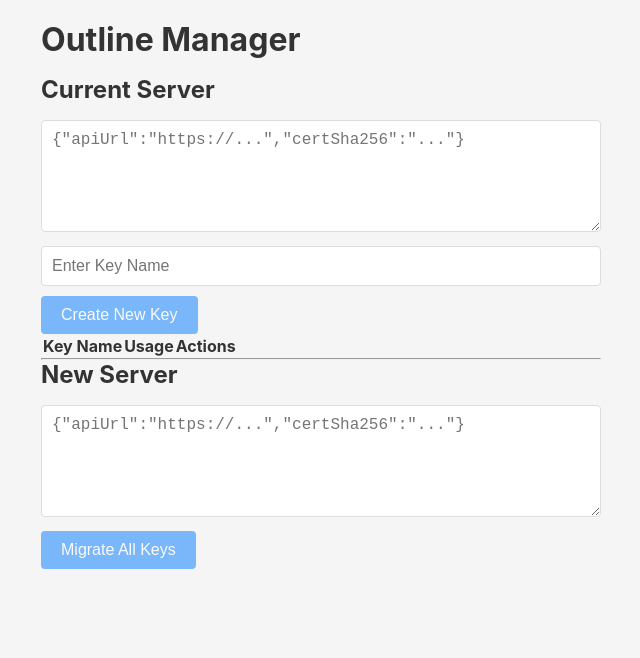
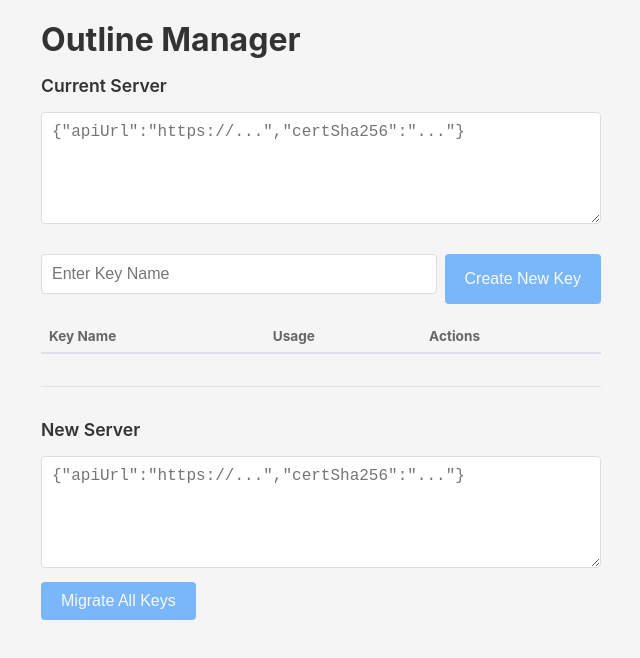
Before and after one commit to mrlinnth/outline-keys-manager, a React (Vite) app in the folder frontend/: page / in a window 1280 px wide. Shown: the top 658 px of the page, without its empty margins (319-959 px from the left). Built offline with nearby package versions, Linux system fonts and the light colour scheme.

Commit message:
style: update v2 dashboard styles

```diff
--- a/frontend/src/index.css
+++ b/frontend/src/index.css
@@ -22,6 +22,12 @@
 }
 
 h1, h2, h3 {
+  margin-bottom: 1rem;
+}
+
+section h2 {
+  font-size: 1.1rem;
+  font-weight: 600;
   margin-bottom: 1rem;
 }
 
@@ -66,39 +72,74 @@
   cursor: wait;
 }
 
-/* ── Tab bar ──────────────────────────────────────────── */
-.tab-bar {
-  display: flex;
-  gap: 4px;
-  margin-bottom: 24px;
-  border-bottom: 2px solid #dee2e6;
-  padding-bottom: 0;
+hr {
+  margin: 2rem 0;
+  border: none;
+  border-top: 1px solid #dee2e6;
 }
 
-.tab {
-  padding: 10px 20px;
-  border: none;
-  border-bottom: 3px solid transparent;
-  background: none;
-  color: #6c757d;
-  font-size: 16px;
-  cursor: pointer;
-  border-radius: 0;
-  transition: color 0.15s, border-color 0.15s;
-  margin-bottom: -2px;
+table {
+  width: 100%;
+  border-collapse: collapse;
+  margin-top: 1rem;
 }
 
-.tab:hover:not(:disabled) {
-  background-color: transparent;
-  color: #333;
-  border-bottom-color: #adb5bd;
+th {
+  text-align: left;
+  padding: 0.5rem;
+  border-bottom: 2px solid #dee2e6;
+  font-size: 0.85rem;
+  color: #666;
 }
 
-.tab.active {
-  color: #007bff;
-  border-bottom-color: #007bff;
-  font-weight: 600;
-  background-color: transparent;
+td {
+  padding: 0.5rem;
+  border-bottom: 1px solid #f0f0f0;
+  vertical-align: middle;
+}
+
+tr:last-child td {
+  border-bottom: none;
+}
+
+pre {
+  padding: 10px;
+  border-radius: 4px;
+  overflow-x: auto;
+  white-space: pre-wrap;
+  background-color: #f5f5f5;
+}
+
+.btn-action {
+  font-size: 0.8rem;
+  padding: 0.2rem 0.5rem;
+  margin-left: 0.4rem;
+}
+
+.btn-remove {
+  color: #dc3545;
+  border-color: #dc3545;
+  background: transparent;
+}
+
+.btn-remove:hover:not(:disabled) {
+  background: #dc3545;
+  color: #fff;
+}
+
+.btn-copy.copied {
+  color: #28a745;
+  border-color: #28a745;
+}
+
+.create-key-row {
+  display: flex;
+  gap: 0.5rem;
+  margin: 1rem 0 0.5rem;
+}
+
+.create-key-row input {
+  flex: 1;
 }
 
 /* ── Result box (CreateKeyPage success + DeleteKeyPage success) ── */
```
